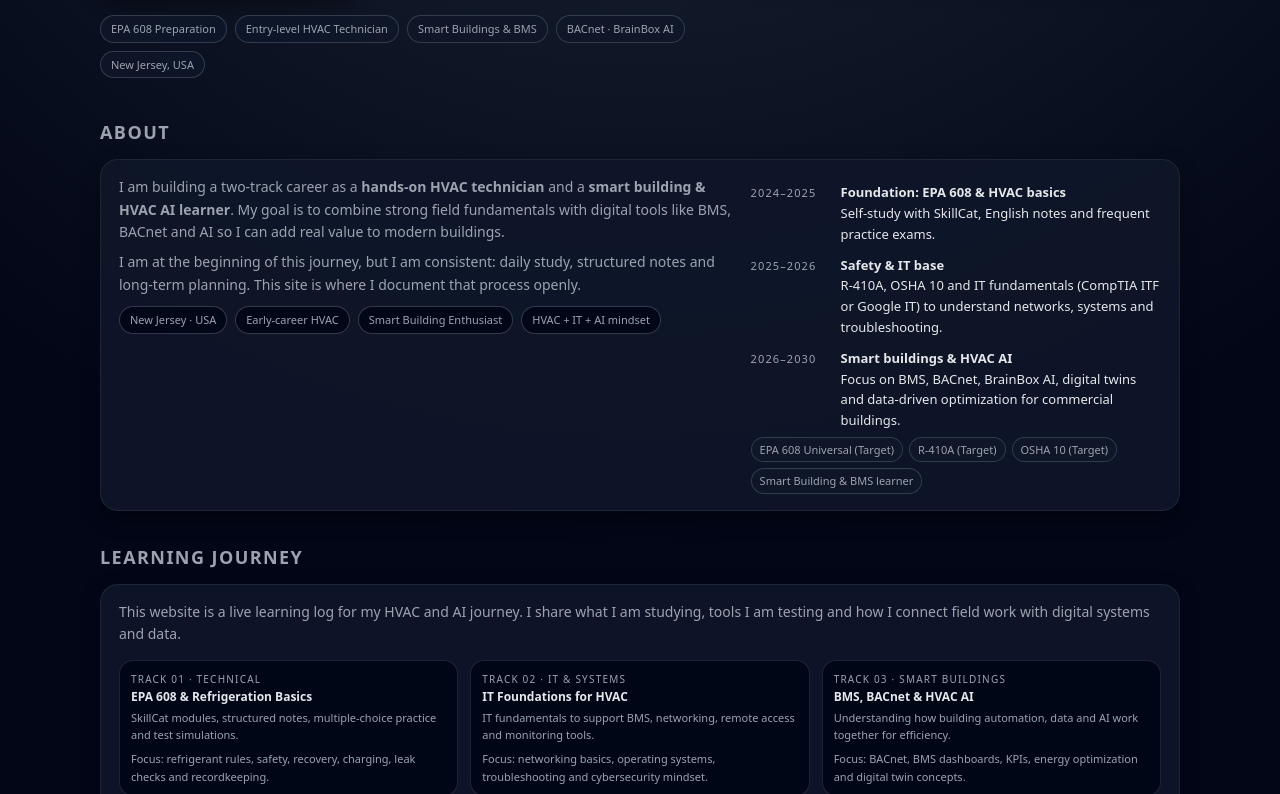
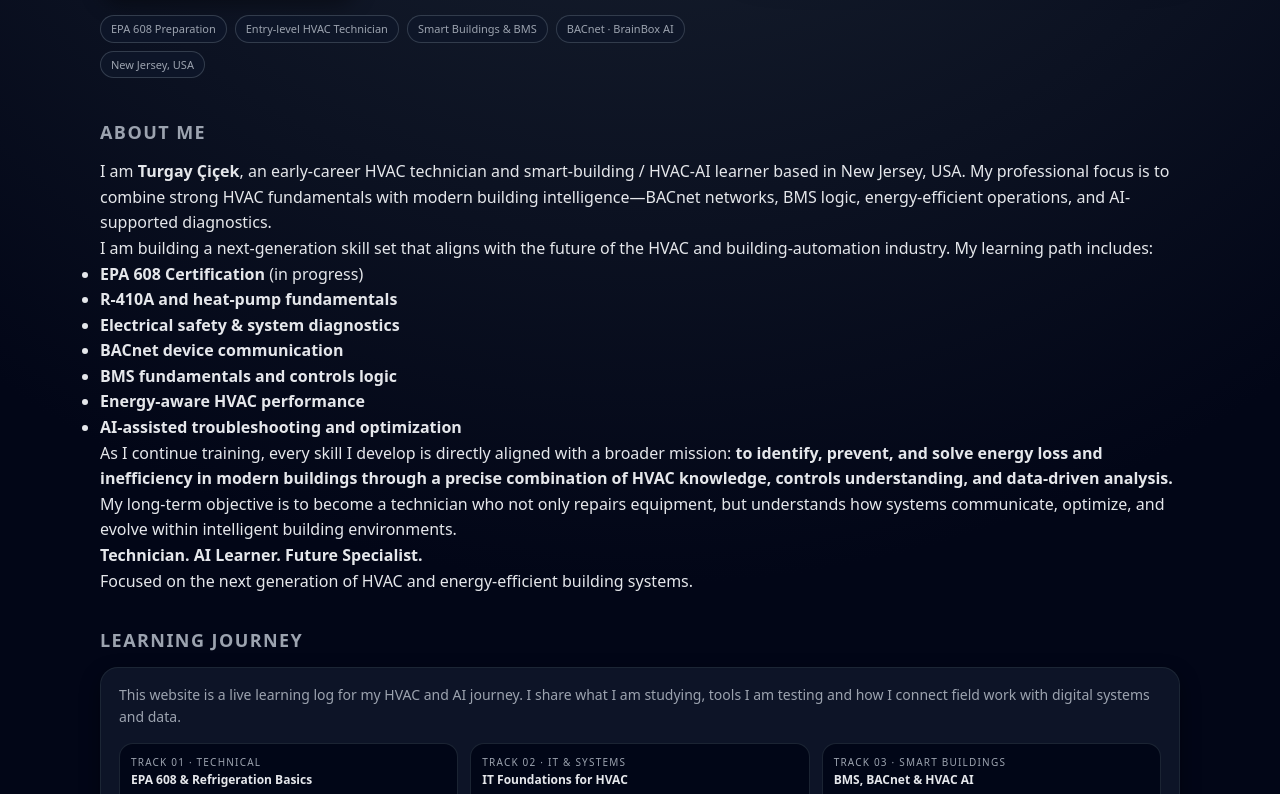
Before and after one commit to TurgayCicek/soloilhvacai-site, a plain HTML site: page index.html in a window 1280 px wide. Shown: the part 532-1326 px from the top of the page. Drawn offline with Linux system fonts and the light colour scheme.

Commit message:
Update About Me section

```diff
--- a/index.html
+++ b/index.html
@@ -554,63 +554,38 @@
 
       <!-- ABOUT -->
       <section id="about">
-        <h2>About</h2>
-        <div class="card grid-2">
-          <div>
-            <p class="text-muted">
-              I am building a two-track career as a
-              <strong>hands-on HVAC technician</strong> and a
-              <strong>smart building & HVAC AI learner</strong>.
-              My goal is to combine strong field fundamentals with digital tools
-              like BMS, BACnet and AI so I can add real value to modern buildings.
-            </p>
-            <p class="text-muted" style="margin-top: 8px;">
-              I am at the beginning of this journey, but I am consistent:
-              daily study, structured notes and long-term planning.
-              This site is where I document that process openly.
-            </p>
+        <!-- ABOUT -->
+<section id="about">
+  <h2>About Me</h2>
+  <p>
+    I am <strong>Turgay Çiçek</strong>, an early-career HVAC technician and smart-building / HVAC-AI learner based in New Jersey, USA. My professional focus is to combine strong HVAC fundamentals with modern building intelligence—BACnet networks, BMS logic, energy-efficient operations, and AI-supported diagnostics.
+  </p>
+  <p>
+    I am building a next-generation skill set that aligns with the future of the HVAC and building-automation industry. My learning path includes:
+  </p>
+  <ul>
+    <li><strong>EPA 608 Certification</strong> (in progress)</li>
+    <li><strong>R-410A and heat-pump fundamentals</strong></li>
+    <li><strong>Electrical safety &amp; system diagnostics</strong></li>
+    <li><strong>BACnet device communication</strong></li>
+    <li><strong>BMS fundamentals and controls logic</strong></li>
+    <li><strong>Energy-aware HVAC performance</strong></li>
+    <li><strong>AI-assisted troubleshooting and optimization</strong></li>
+  </ul>
+  <p>
+    As I continue training, every skill I develop is directly aligned with a broader mission:
+    <strong>to identify, prevent, and solve energy loss and inefficiency in modern buildings through a precise combination of HVAC knowledge, controls understanding, and data-driven analysis.</strong>
+  </p>
+  <p>
+    My long-term objective is to become a technician who not only repairs equipment, but understands how systems communicate, optimize, and evolve within intelligent building environments.
+  </p>
+  <p>
+    <strong>Technician. AI Learner. Future Specialist.</strong><br>
+    Focused on the next generation of HVAC and energy-efficient building systems.
+  </p>
+</section>
 
-            <div class="chips">
-              <span class="chip">New Jersey · USA</span>
-              <span class="chip">Early-career HVAC</span>
-              <span class="chip">Smart Building Enthusiast</span>
-              <span class="chip">HVAC + IT + AI mindset</span>
-            </div>
-          </div>
-          <div>
-            <div class="timeline">
-              <div class="timeline-item">
-                <div class="timeline-year">2024–2025</div>
-                <div class="timeline-text">
-                  <strong>Foundation: EPA 608 & HVAC basics</strong>
-                  Self-study with SkillCat, English notes and frequent practice exams.
-                </div>
-              </div>
-              <div class="timeline-item">
-                <div class="timeline-year">2025–2026</div>
-                <div class="timeline-text">
-                  <strong>Safety & IT base</strong>
-                  R-410A, OSHA 10 and IT fundamentals (CompTIA ITF or Google IT)
-                  to understand networks, systems and troubleshooting.
-                </div>
-              </div>
-              <div class="timeline-item">
-                <div class="timeline-year">2026–2030</div>
-                <div class="timeline-text">
-                  <strong>Smart buildings & HVAC AI</strong>
-                  Focus on BMS, BACnet, BrainBox AI, digital twins and
-                  data-driven optimization for commercial buildings.
-                </div>
-              </div>
-            </div>
-            <div class="badge-row">
-              <span class="badge">EPA 608 Universal (Target)</span>
-              <span class="badge">R-410A (Target)</span>
-              <span class="badge">OSHA 10 (Target)</span>
-              <span class="badge">Smart Building & BMS learner</span>
-            </div>
-          </div>
-        </div>
+
       </section>
 
       <!-- JOURNEY -->
```
